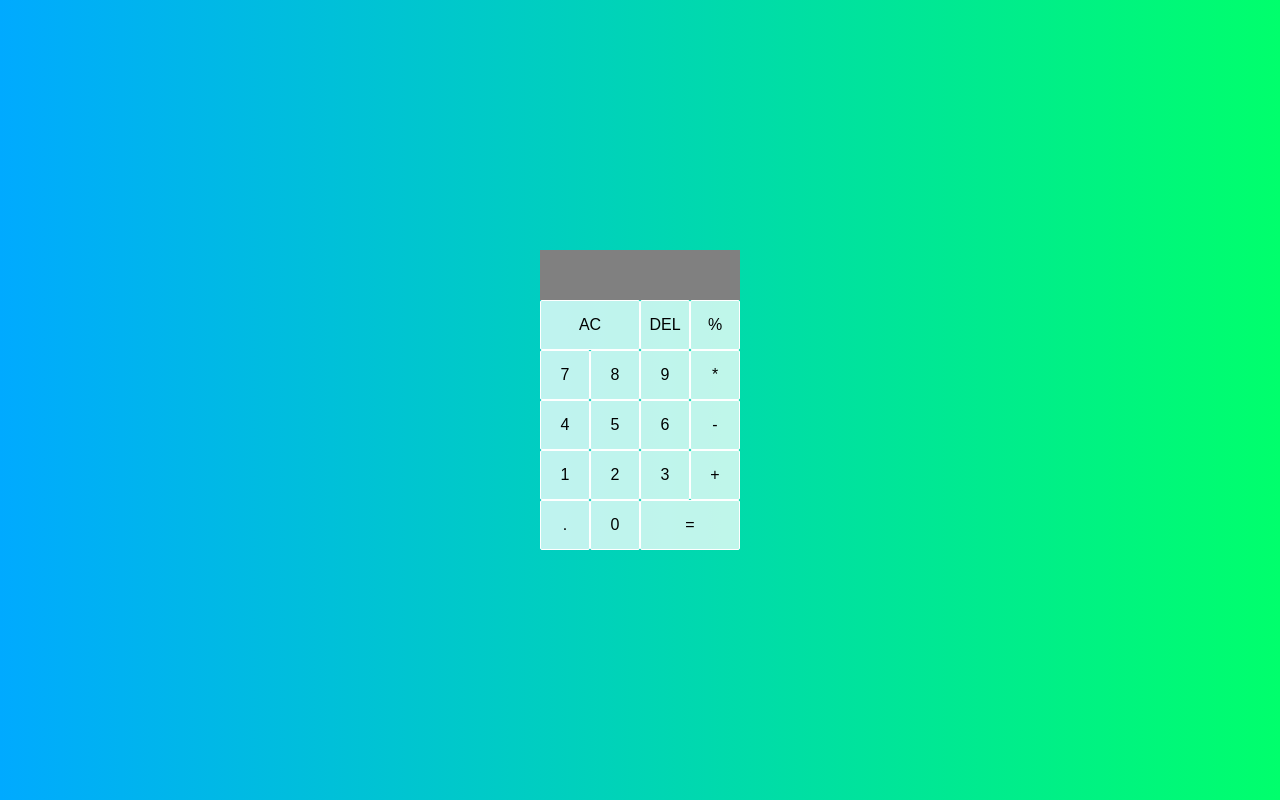
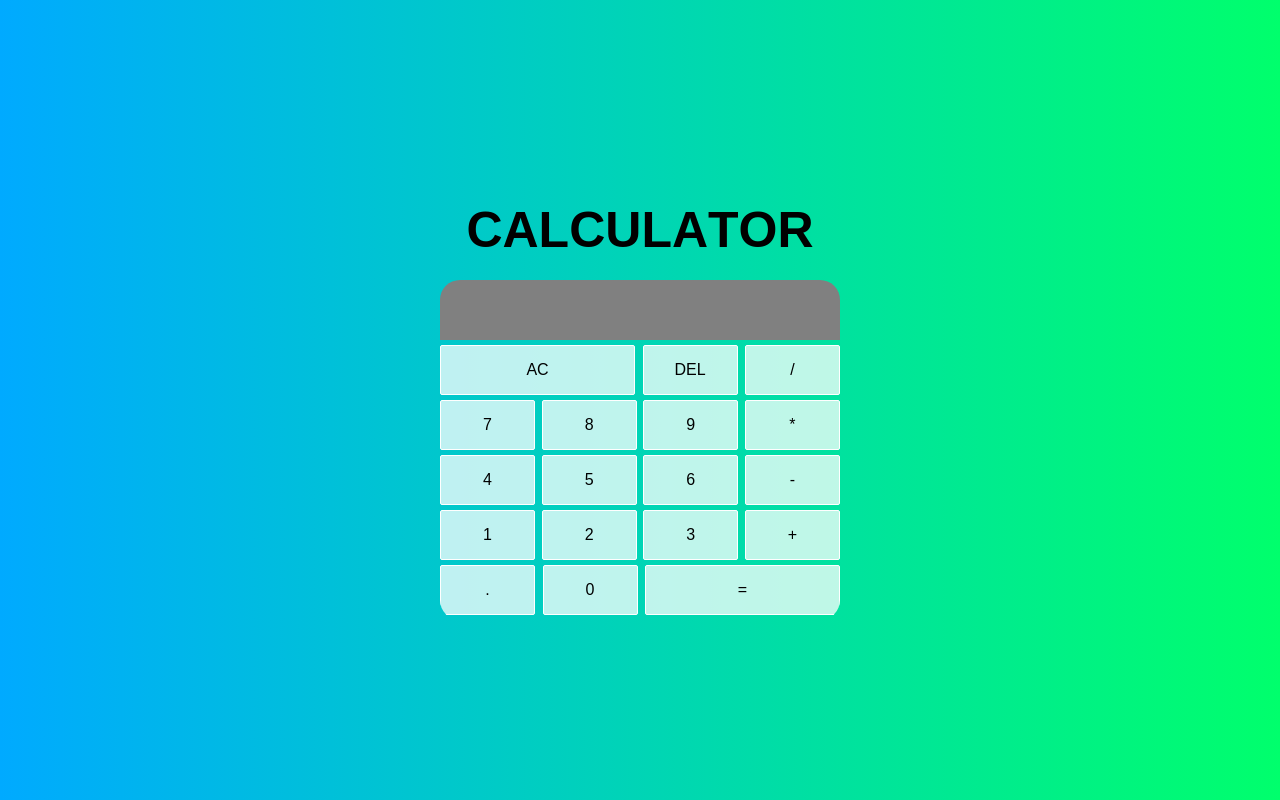
Before and after one commit to WillChu1733/Calculator, a plain HTML site: page index.html in a window 1280 px wide. Drawn offline with Linux system fonts and the light colour scheme.

Commit message:
playing around with css styling

```diff
--- a/index.html
+++ b/index.html
@@ -4,10 +4,14 @@
   <meta charset="UTF-8">
   <meta name="viewport" content="width=device-width, initial-scale=1.0">
   <link rel="stylesheet" href="styles.css" />
-  <title>Document</title>
+  <title>CALCULATOR</title>
 </head>
 <body>
+
   <div class="container">
+    <h1 class="header">
+      <span>C</span><span>A</span><span>L</span><span>C</span><span>U</span><span>L</span><span>A</span><span>T</span><span>O</span><span>R</span>
+    </h1>
     <div class="first_row">
       <div class="screen">
         <div class="previous_input"></div>
@@ -18,7 +22,7 @@
     <div class="row">
       <button class="button span-two clear">AC</button>
       <button class="button delete">DEL</button>
-      <button class="button operator">%</button>
+      <button class="button operator">/</button>
     </div>
     <div class="row">
       <button class="button">7</button>
--- a/main.js
+++ b/main.js
@@ -13,7 +13,7 @@ let operator = ''
 buttons.forEach((button) => {
   button.addEventListener('click', (e) => {
     handleNumber(e.target.textContent)
-    currentScreen.textContent = currentValue
+    updateScreen()
   })
 })
 
@@ -24,8 +24,6 @@ function handleNumber(num) {
 operators.forEach((operate) => {
   operate.addEventListener('click', (e) => {
     handleOperator(e.target.textContent)
-    previousScreen.textContent = previousValue
-    currentScreen.textContent = currentValue
   })
 })
 
@@ -77,14 +75,17 @@ function calculate() {
       return
   }
 
-  previousValue = result.toString()
+  previousValue = result
   currentValue = ''
   operator = ''
 
   console.log(previousValue)
 }
 
-function updateScreen() {}
+function updateScreen() {
+  previousScreen.textContent = previousValue
+  currentScreen.textContent = currentValue
+}
 
 const add = (a, b) => a + b
 
@@ -92,8 +93,4 @@ const subtract = (a, b) => a - b
 
 const multiple = (a, b) => a * b
 
-const divide = (a, b) => a / b
-
-function operate(a, b, operator) {
-  return a + operator + b
-}
+const divide = (a, b) => (a /= b)
--- a/styles.css
+++ b/styles.css
@@ -13,9 +13,10 @@ body {
 }
 
 .container {
-  width: 200px;
+  width: 400px;
   margin: 0 auto;
-
+  border-radius: 20px;
+  overflow: hidden;
 }
 
 .container .button:hover {
@@ -25,12 +26,14 @@ body {
 
 .row {
   display: flex;
+  justify-content: space-between;
+  margin-bottom: 5px;
 }
 
 .button {
   display: flex;
   border: solid 1px white;
-  width: 50px;
+  width: calc(25% - 5px);
   height: 50px;
   justify-content: center;
   align-items: center;
@@ -41,7 +44,7 @@ body {
 }
 
 .span-two {
-  flex-grow: 2;
+  width: calc(50% - 5px);
 }
 
 .screen {
@@ -50,10 +53,12 @@ body {
   padding: 1px;
   width: 100%;
   background-color: grey;
-  height: 50px;
+  height: 60px;
   align-items: flex-end;
   flex-direction: column;
   justify-content: flex-end;
+  border-radius: 20px 20px 0 0;
+  margin-bottom: 5px;
 }
 
 .previous_input {
@@ -69,3 +74,30 @@ body {
   justify-content: center;
 
 }
+
+.operator {
+  width: calc(25% - 5px);
+}
+
+.header {
+  display: flex;
+  justify-content: center;
+}
+
+.header span {
+  display: inline-block;
+  font-size: 50px;
+  font-family: 'Poppins', sans-serif;
+  margin: 0;
+  padding: 0;
+  transition: margin 0.6s ease;
+}
+
+.header span:hover  {
+  margin-right: 10px;
+  margin-left: 10px;
+}
+
+.header:hover span {
+  color: #fff;
+}
```
